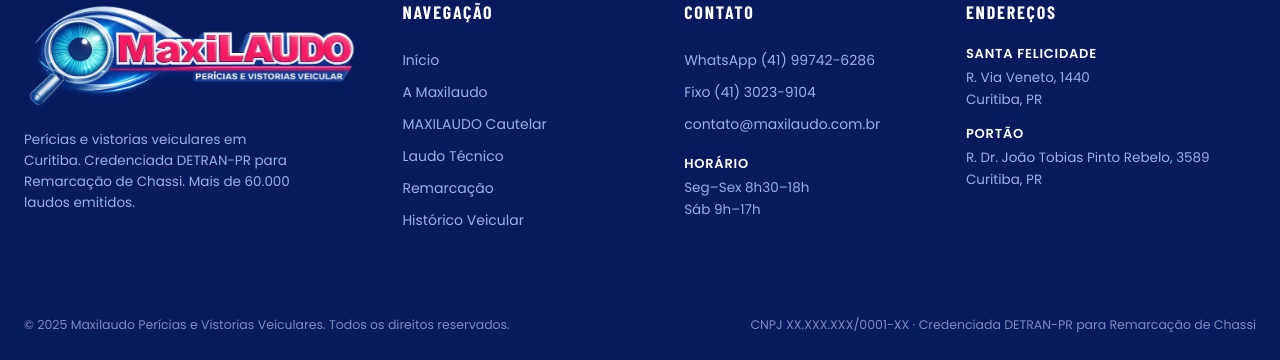
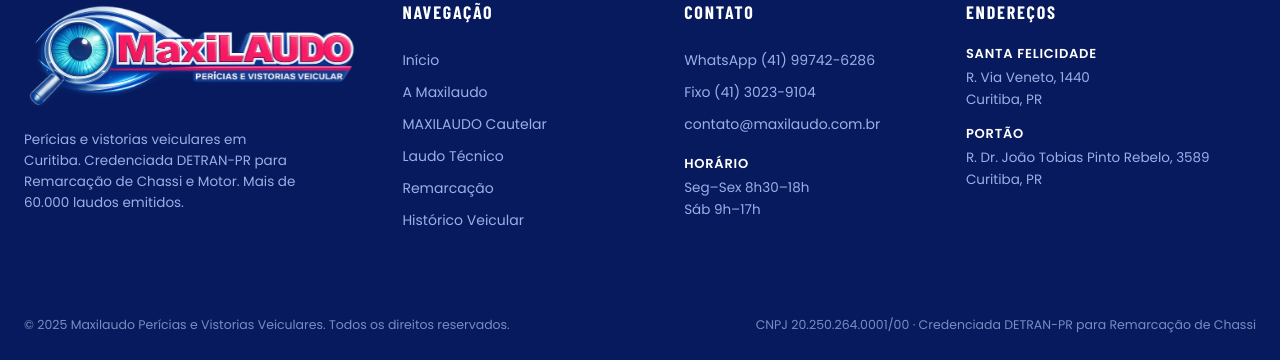
Before and after one commit to ByTech-3/maxilaudo-lp, a Next.js app: page / in a window 1280 px wide. Shown: the part 4174-4534 px from the top of the page. Built offline with nearby package versions, Linux system fonts and the light colour scheme; a web font is replaced by a local one.

Commit message:
PC GIT - Update Footer.tsx

```diff
--- a/components/Footer.tsx
+++ b/components/Footer.tsx
@@ -17,7 +17,7 @@
               style={{ mixBlendMode: "screen" }}
             />
             <p className="text-[13.5px] leading-[1.55] text-[#9bafe6] max-w-[280px]">
-              Perícias e vistorias veiculares em Curitiba. Credenciada DETRAN-PR para Remarcação de Chassi. Mais de 60.000 laudos emitidos.
+              Perícias e vistorias veiculares em Curitiba. Credenciada DETRAN-PR para Remarcação de Chassi e Motor. Mais de 60.000 laudos emitidos.
             </p>
           </div>
 
@@ -68,7 +68,7 @@
 
         <div className="flex flex-col gap-3 items-start justify-between text-[12.5px] text-[#7a8cbf] sm:flex-row sm:items-center">
           <div>© 2025 Maxilaudo Perícias e Vistorias Veiculares. Todos os direitos reservados.</div>
-          <div>CNPJ XX.XXX.XXX/0001-XX · Credenciada DETRAN-PR para Remarcação de Chassi</div>
+          <div>CNPJ 20.250.264.0001/00 · Credenciada DETRAN-PR para Remarcação de Chassi</div>
         </div>
       </div>
     </footer>
```
